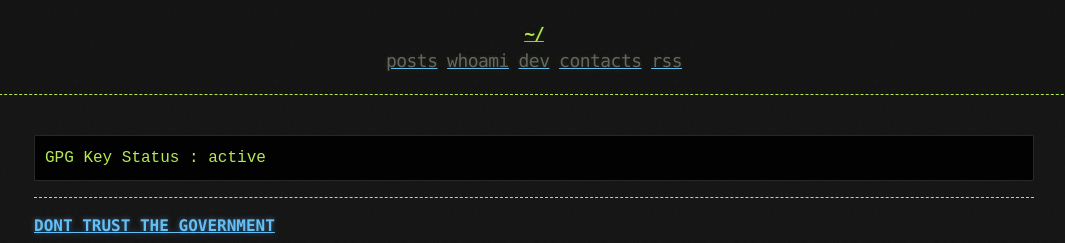
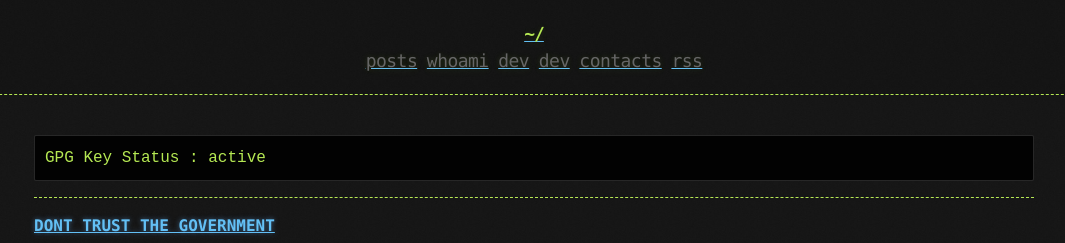
Before and after one commit to znkkw/znkkw.github.io, a Jekyll site: the page built from index.md, in a window 1280 px wide. Shown: the top 243 px of the page, without its empty margins (106-1171 px from the left). Built offline with Jekyll 4.4.1, drawn with Linux system fonts in a browser that asks for light colours.

Commit message:
Update links.html

```diff
--- a/_includes/links.html
+++ b/_includes/links.html
@@ -1,5 +1,6 @@
 <a href="{{ "/blog" | prepend: site.baseurl | replace: '//', '/' }}"><h2 class="header-link">posts</h2></a>
 <a href="{{ "/whoami" | prepend: site.baseurl | replace: '//', '/' }}"><h2 class="header-link">whoami</h2></a>
 <a href="{{ "/dev" | prepend: site.baseurl | replace: '//', '/' }}"><h2 class="header-link">dev</h2></a>
+<a href="{{ "/pubkey" | prepend: site.baseurl | replace: '//', '/' }}"><h2 class="header-link">dev</h2></a>
 <a href="{{ "/contacts" | prepend: site.baseurl | replace: '//', '/' }}"><h2 class="header-link">contacts</h2></a>
 <a href="{{ "/atom.xml" | prepend: site.baseurl | replace: '//', '/' }}"><h2 class="header-link">rss</h2></a>
```
